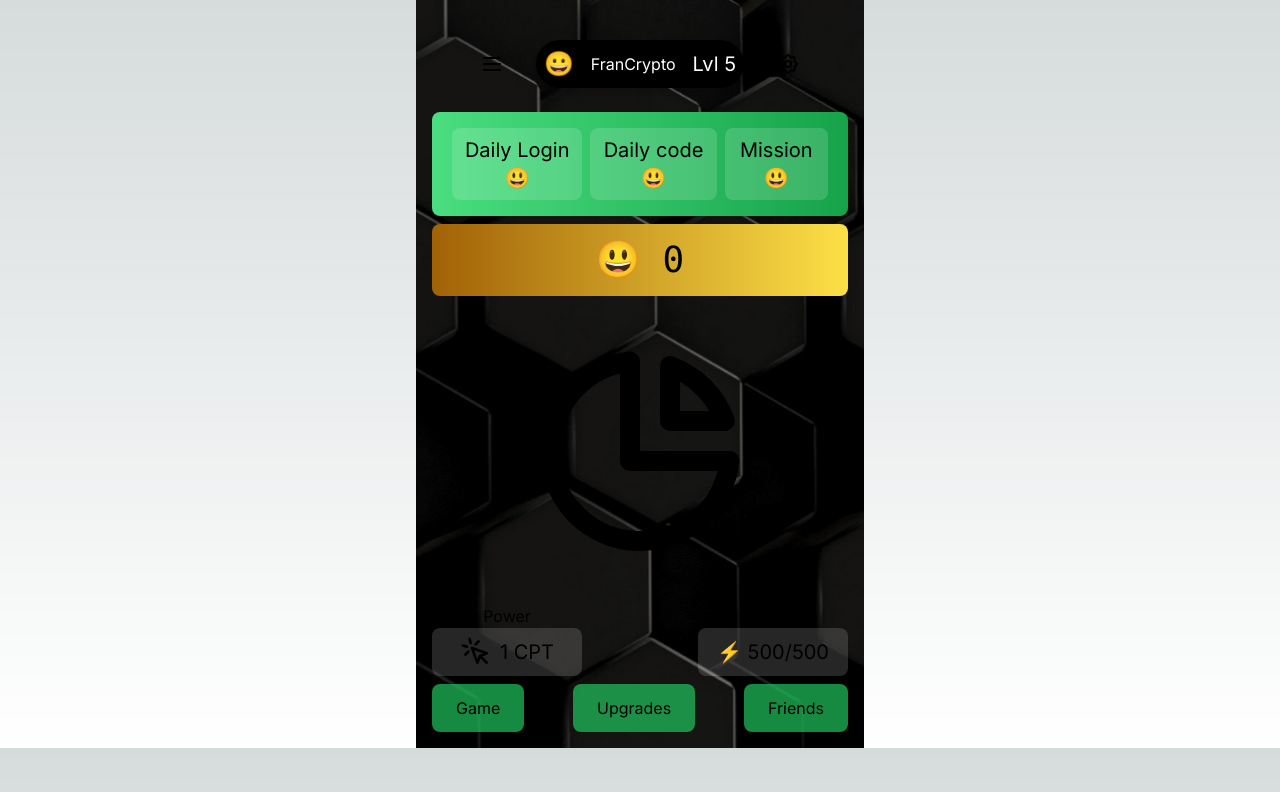
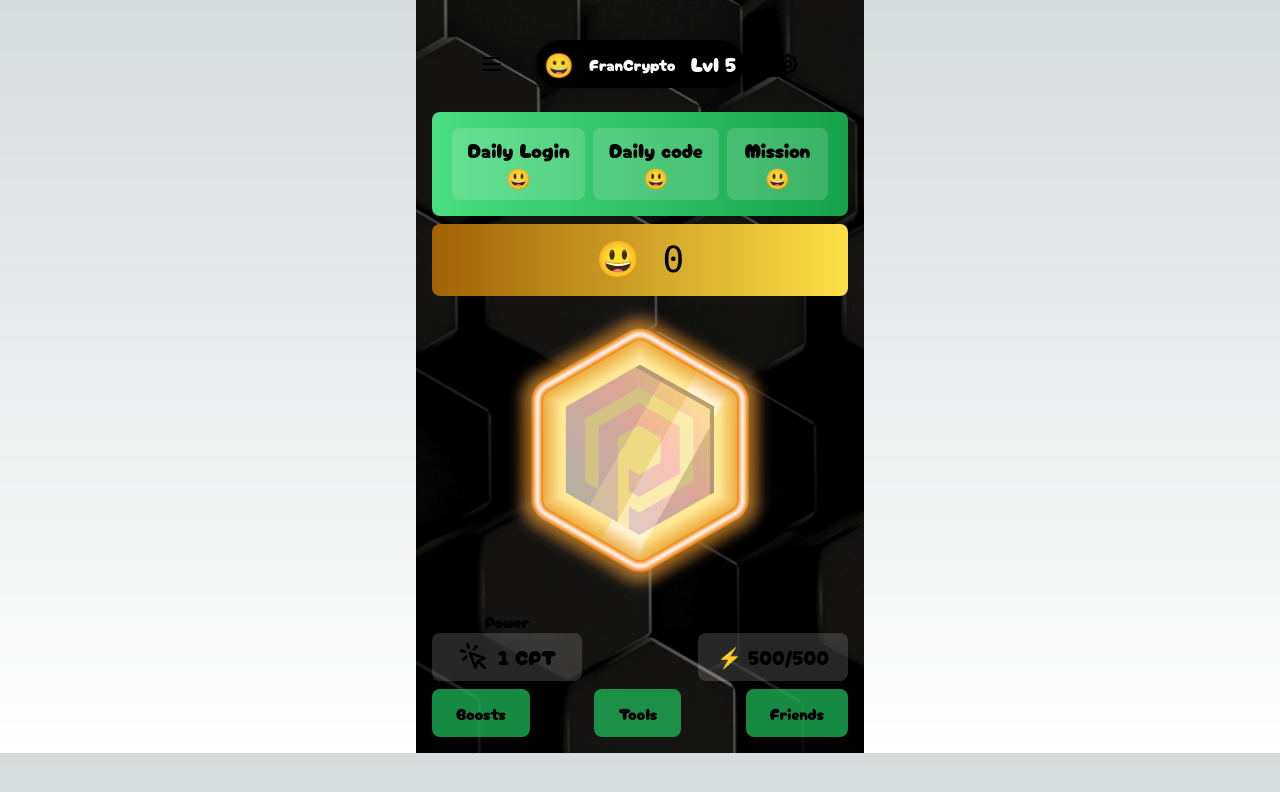
Before and after one commit to LeandroCDN/clicker-crypto, a Next.js app: page / in a window 1280 px wide. Shown: the top 792 px of the page. Built offline with nearby package versions, Linux system fonts and the light colour scheme.

Commit message:
add[font] - Revamp Nav: All is a modal now

```diff
--- a/src/app/dashboard/page.tsx
+++ /dev/null
@@ -1,9 +0,0 @@
-const Dashboard = () => {
-  return (
-    <div className="">
-      <h1>Dashboard Page</h1>
-    </div>
-  );
-};
-
-export default Dashboard;
--- a/src/app/friends/page.tsx
+++ /dev/null
@@ -1,11 +0,0 @@
-import FriendsPage from "@/components/pages/Friends/FriendsPage";
-
-const Friends = () => {
-  return (
-    <div className="min-h-[571px]">
-      <FriendsPage />
-    </div>
-  );
-};
-
-export default Friends;
--- a/src/app/globals.css
+++ b/src/app/globals.css
@@ -32,6 +32,7 @@ body {
   }
   .border-gradient {
     border: 2px solid transparent;
-    border-image: linear-gradient(to right, #fe68b3, #64c3e8) 1;
+    border-image: linear-gradient(to right, #ff009d, #00baff) 1;
   }
+
 }
--- a/src/app/layout.tsx
+++ b/src/app/layout.tsx
@@ -4,6 +4,7 @@ import Nav from "@/components/Nav";
 import Top from "@/components/Top";
 import { LoadingProvider } from "@/context/loadingContext";
 import "./globals.css";
+import localFont from "next/font/local";
 
 const inter = Inter({ subsets: ["latin"] });
 
@@ -11,6 +12,10 @@ export const metadata: Metadata = {
   title: "Create Next App",
   description: "Generated by create next app",
 };
+const myFont = localFont({
+  src: "./CherryBombOne.ttf",
+  display: "swap",
+});
 
 export default function RootLayout({
   children,
@@ -19,7 +24,7 @@ export default function RootLayout({
 }>) {
   return (
     <html lang="en">
-      <body className={`${inter.className}  `}>
+      <body className={`${myFont.className}  `}>
         <LoadingProvider>
           <div className="container mx-auto max-w-md p-4  bg-custom-bg bg-no-repeat bg-top">
             <Top />
--- a/src/app/upgrades/page.tsx
+++ /dev/null
@@ -1,11 +0,0 @@
-import UpgradesPage from "@/components/pages/Upgrades/UpgradesPage";
-
-const Upgrades = () => {
-  return (
-    <div className="min-h-[571px] ">
-      <UpgradesPage />
-    </div>
-  );
-};
-
-export default Upgrades;
--- a/src/components/BaseModal.tsx
+++ b/src/components/BaseModal.tsx
@@ -10,8 +10,8 @@ const BaseModal: React.FC<BaseModalProps> = ({ isOpen, onClose, children }) => {
   if (!isOpen) return null;
 
   return (
-    <div className="fixed top-0 left-0 w-full h-full flex justify-center items-center bg-black bg-opacity-90 z-50">
-      <div className="relative bg-white bg-opacity-25 flex flex-col justify-center items-center border-gradient rounded-lg p-6">
+    <div className="fixed top-0 left-0 w-full h-full flex justify-center items-center bg-black bg-opacity-50 backdrop-filter backdrop-blur-sm z-50">
+      <div className="relative bg-black bg-opacity-60 flex flex-col justify-center items-center border-gradient rounded-lg p-8">
         <button
           className="absolute top-[-14px] right-[-14px] flex justify-center items-center bg-pink-500 rounded-full text-white min-w-7 max-h-7 text-lg"
           onClick={onClose}
--- a/src/components/Nav.tsx
+++ b/src/components/Nav.tsx
@@ -1,33 +1,63 @@
 "use client";
 import Link from "next/link";
+import BaseModal from "./BaseModal";
+import { useState } from "react";
+import ToolsModal from "./navModals/ToolsModal";
+import BoostsModal from "./navModals/BoostsModal";
 
 const Nav = () => {
+  const [showToolsModal, setShowToolsModal] = useState(false);
+  const [showBoostsModal, setShowBoostsModal] = useState(false);
+  const [showDailyMissionModal, setShowDailyMissionModal] = useState(false);
+
+  const openToolsModal = () => {
+    setShowToolsModal(true);
+  };
+
+  const closeToolsModal = () => {
+    setShowToolsModal(false);
+  };
+  const openBoostsModal = () => {
+    setShowBoostsModal(true);
+  };
+
+  const closeBoostsModal = () => {
+    setShowBoostsModal(false);
+  };
+
   return (
     <div className="flex flex-row justify-between">
       <div>
-        <Link
+        <button
           className="min-h-12 flex justify-center items-center bg-green-500 bg-opacity-70 cursor-pointer px-6 rounded-lg"
-          href="/game"
+          onClick={openBoostsModal}
         >
-          <h3>Game</h3>
-        </Link>
+          <h3>Boosts</h3>
+        </button>
       </div>
       <div>
-        <Link
+        <button
           className="min-h-12 flex justify-center items-center bg-green-500 bg-opacity-70 cursor-pointer px-6 rounded-lg"
-          href="/upgrades"
+          onClick={openToolsModal}
         >
-          <h3>Upgrades</h3>
-        </Link>
+          <h3>Tools</h3>
+        </button>
       </div>
       <div>
-        <Link
+        <button
           className="min-h-12 flex justify-center items-center bg-green-500 bg-opacity-70 cursor-pointer px-6 rounded-lg"
-          href="/friends"
+          onClick={openToolsModal}
         >
           <h3>Friends</h3>
-        </Link>
+        </button>
       </div>
+
+      <BaseModal isOpen={showToolsModal} onClose={closeToolsModal}>
+        <ToolsModal onClose={closeToolsModal} />
+      </BaseModal>
+      <BaseModal isOpen={showBoostsModal} onClose={closeBoostsModal}>
+        <BoostsModal onClose={closeBoostsModal} />
+      </BaseModal>
     </div>
   );
 };
--- /dev/null
+++ b/src/components/navModals/BoostsModal.tsx
@@ -0,0 +1,29 @@
+import React from "react";
+
+interface BoostsModalProps {
+  onClose: () => void;
+}
+
+const BoostsModal: React.FC<BoostsModalProps> = ({ onClose }) => {
+  return (
+    <div className="flex flex-col justify-between ">
+      <h2 className="mb-4">Boosts</h2>
+
+      <div className="flex flex-col  justify-center">
+        <div className="min-h-12 flex justify-center items-center bg-white bg-opacity-15 p-2 mb-4  border-2 border-yellow-400 rounded-lg border-gradient">
+          <div className="max-w-[60%] mr-6">
+            <h3 className=" text-xl">Daily Boost</h3>
+            <p> Lorem ipsu dolor sit amet</p>
+          </div>
+          <div>
+            <button className="text-xl bg-gradient-to-r from-customPink to-customBlue px-4 mb-1 rounded-full">
+              Get
+            </button>
+            <p> 300000</p>
+          </div>
+        </div>
+      </div>
+    </div>
+  );
+};
+export default BoostsModal;
--- /dev/null
+++ b/src/components/navModals/ToolsModal.tsx
@@ -0,0 +1,27 @@
+import React from "react";
+
+interface ToolsModalProps {
+  onClose: () => void;
+}
+
+const ToolsModal: React.FC<ToolsModalProps> = ({ onClose }) => {
+  return (
+    <div className="flex flex-col justify-between min-w-[90%]  mb-4 p-2">
+      <h2 className="mb-4">Tools</h2>
+
+      <div className="flex flex-col  justify-center">
+        <div className="min-h-12 flex justify-center bg-white bg-opacity-15 p-2 mb-4  border-2 border-yellow-400 rounded-lg">
+          <button className="text-xl">Update max energy</button>
+        </div>
+
+        <div className="min-h-12 flex justify-center bg-white bg-opacity-15 p-2 mb-4 border-2 border-yellow-400 rounded-lg">
+          <button className="text-xl ">Update power </button>
+        </div>
+        <div className="min-h-12 flex justify-center bg-white bg-opacity-15 p-2 mb-4 border-2 border-yellow-400 rounded-lg">
+          <button className="text-xl">Update energy cooldown </button>
+        </div>
+      </div>
+    </div>
+  );
+};
+export default ToolsModal;
--- a/src/components/pages/Game/Click.tsx
+++ b/src/components/pages/Game/Click.tsx
@@ -1,12 +1,13 @@
 "use client";
-import { ChartPieIcon } from "@heroicons/react/outline";
+import { useState } from "react";
 import { useLoading } from "@/context/loadingContext";
-import { useState } from "react";
+import Image from "next/image";
 
 const Click = () => {
   const { totalCoins, setTotalCoins, power, setEnergy, energy }: any =
     useLoading();
   const [iconSize, setIconSize] = useState("h-60 w-60");
+  const [pressed, setPressed] = useState(false);
 
   const handleClick = () => {
     if (energy >= power) {
@@ -17,7 +18,13 @@ const Click = () => {
       setIconSize("h-48 w-48");
       setTimeout(() => {
         setIconSize("h-60 w-60");
-      }, 200); // Restaurar tamaño original después de 200ms
+      }, 500); // Restaurar tamaño original después de 200ms
+
+      // Cambiar estado de presionado y cambiar la imagen
+      setPressed(true);
+      setTimeout(() => {
+        setPressed(false);
+      }, 200); // Restaurar estado de presionado después de 200ms
     } else {
       // Manejo de caso donde no hay suficiente energy
       console.log("No tienes suficiente energy para realizar esta acción.");
@@ -26,14 +33,19 @@ const Click = () => {
 
   return (
     <div className="min-h-[300px] flex justify-center items-center">
-      <div className=" mx-2  ">
+      <div className="mx-2">
         <button onClick={handleClick}>
-          <ChartPieIcon
-            className={`transition-transform duration-200 transform ${iconSize}`}
+          <Image
+            src={pressed ? "/CoinUnpressed.png" : "/CoinPress.png"}
+            alt="Coin"
+            className={``}
+            width={300}
+            height={300}
           />
         </button>
       </div>
     </div>
   );
 };
+
 export default Click;
--- a/tailwind.config.ts
+++ b/tailwind.config.ts
@@ -11,6 +11,10 @@ const config: Config = {
       backgroundImage: {
         'custom-bg': "url('/bg.jpeg')",
       },
+      colors: {
+        customPink: '#ff009d',
+        customBlue: '#00baff',
+      },
     },
   },
   plugins: [],
```
Also changed, not shown: src/app/CherryBombOne.ttf (added), src/components/navModals/Friends.tsx (added).
